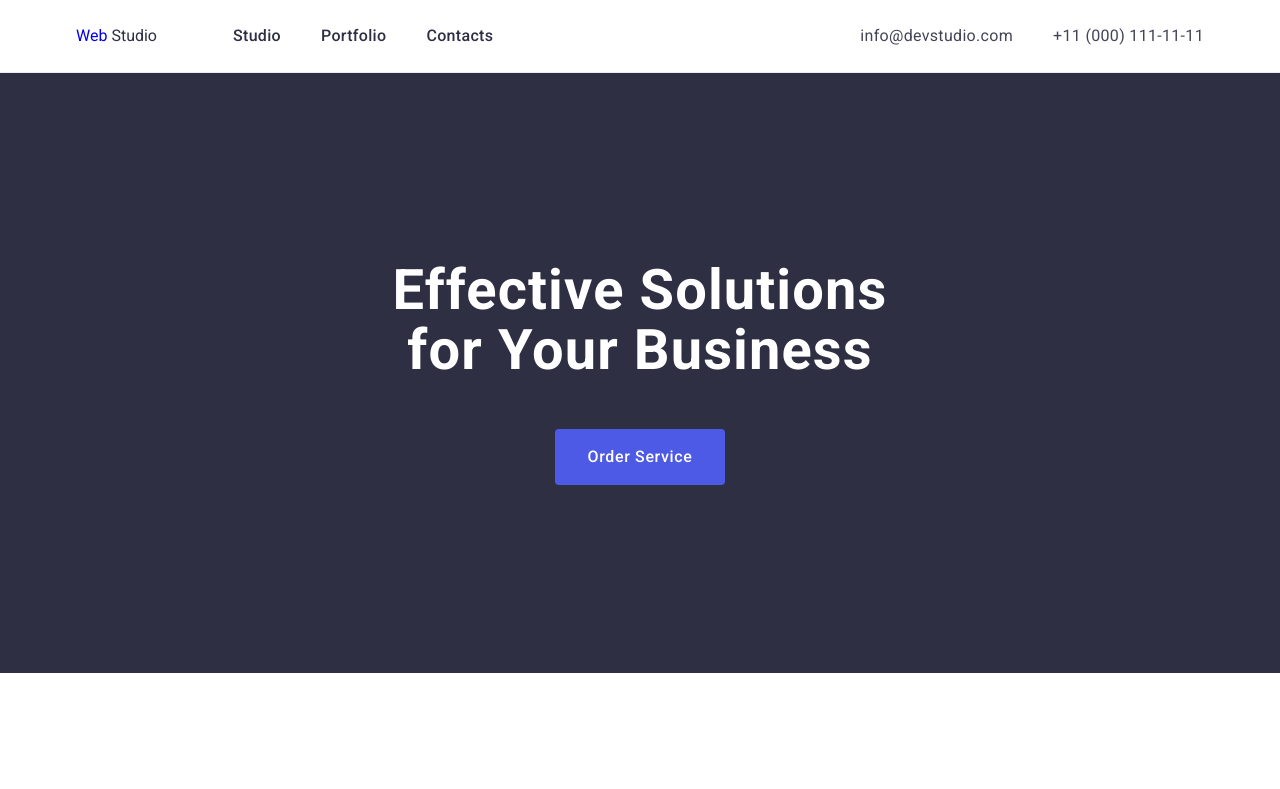
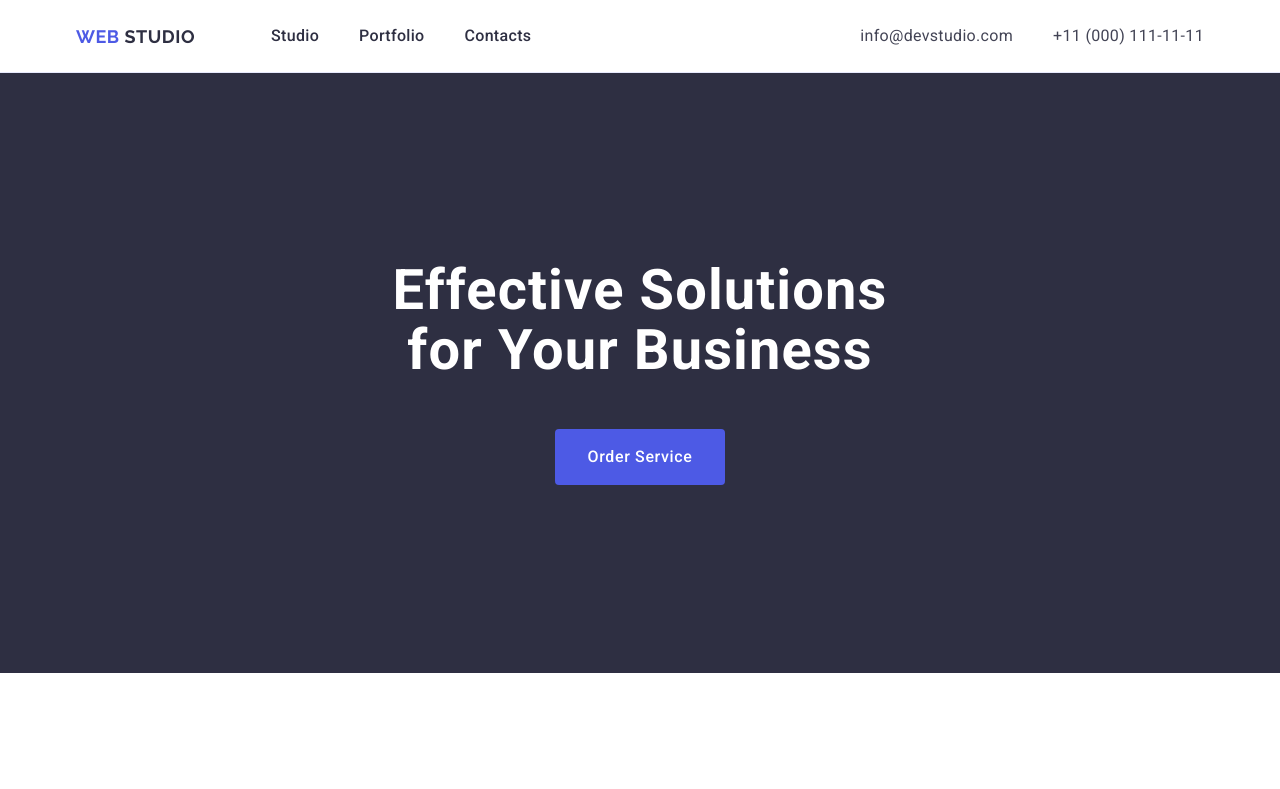
Before and after one commit to ivanchuprun/goit-markup-hw-03, a plain HTML site: page index.html in a window 1280 px wide. Shown: the top 789 px of the page. Drawn offline with nearby package versions, Linux system fonts and the light colour scheme.

Commit message:
commit add

```diff
--- a/css/styles.css
+++ b/css/styles.css
@@ -96,12 +96,25 @@ footer {
 }
 
 .logo-head-logo {
+    font-family: "Raleway", sans-serif;
+    font-weight: 700;
+font-size: 18px;
+line-height: 1.16667;
+letter-spacing: 0.03em;
+text-transform: uppercase;
+color: #4d5ae5;
     margin-right: 76px
 }
 
 
 .logo-color {
-    color: #2e2f42;
+    font-family: "Raleway", sans-serif;
+    font-weight: 700;
+font-size: 18px;
+line-height: 1.16667;
+letter-spacing: 0.03em;
+text-transform: uppercase;
+color: #2e2f42;
 }
 
 .nav-list {
@@ -363,7 +376,7 @@ height: 120px;
 }
 
 .footer .container {
-    margin: 144px;
+
   }
 
 
@@ -382,10 +395,11 @@ height: 120px;
     color: #f4f4fd;
 }
 .footer-text {
+    display: flex;
     max-width: 264px;
     font-weight: 400;
-    font-size: 16px;
-    line-height: 1.5;
-    letter-spacing: 0.02em;
-    color: #f4f4fd;
+font-size: 16px;
+line-height: 1.5;
+letter-spacing: 0.02em;
+color: #f4f4fd;
 }
```
